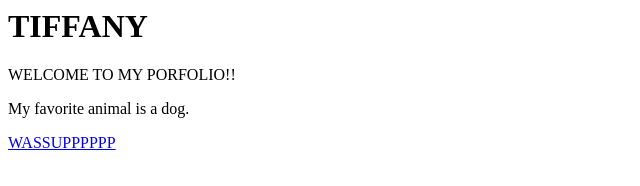
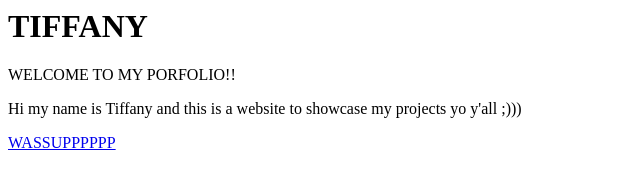
Before and after one commit to ticai1/ticai1.github.io, a plain HTML site: page index.html in a window 1280 px wide. Shown: the whole page, without its empty margins (0-640 px from the left). Drawn offline with Linux system fonts and the light colour scheme.

Commit message:
Hi my name is Tiffany and this is a website to showcase my projects yo y'all ;)))

```diff
--- a/index.html
+++ b/index.html
@@ -8,7 +8,7 @@
        WELCOME TO MY PORFOLIO!!
       </p>
      <p>
-     My favorite animal is a dog.
+     Hi my name is Tiffany and this is a website to showcase my projects yo y'all ;)))
      </p>
     <a href="/website/">WASSUPPPPPP</a>
  </body>
```
